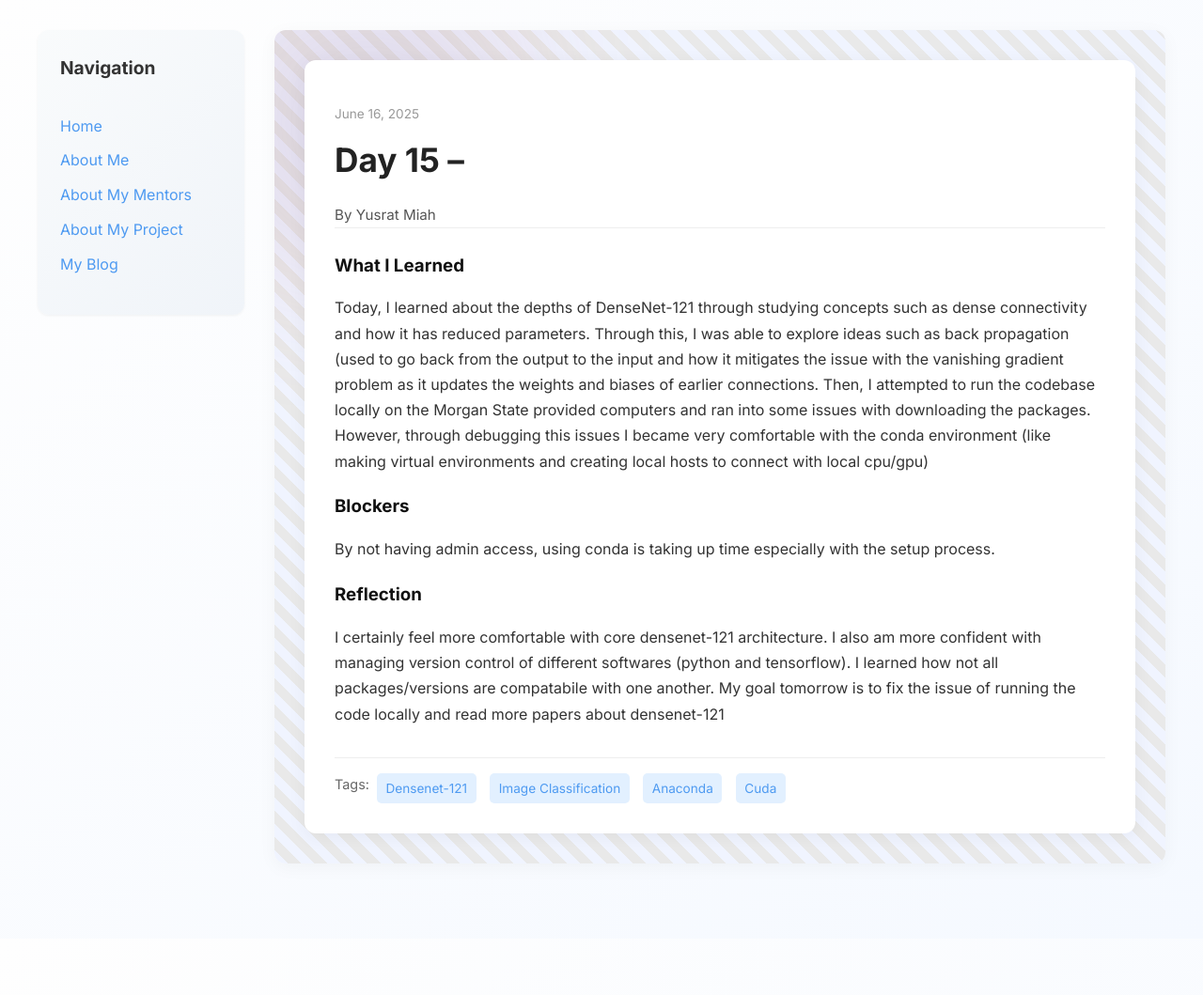
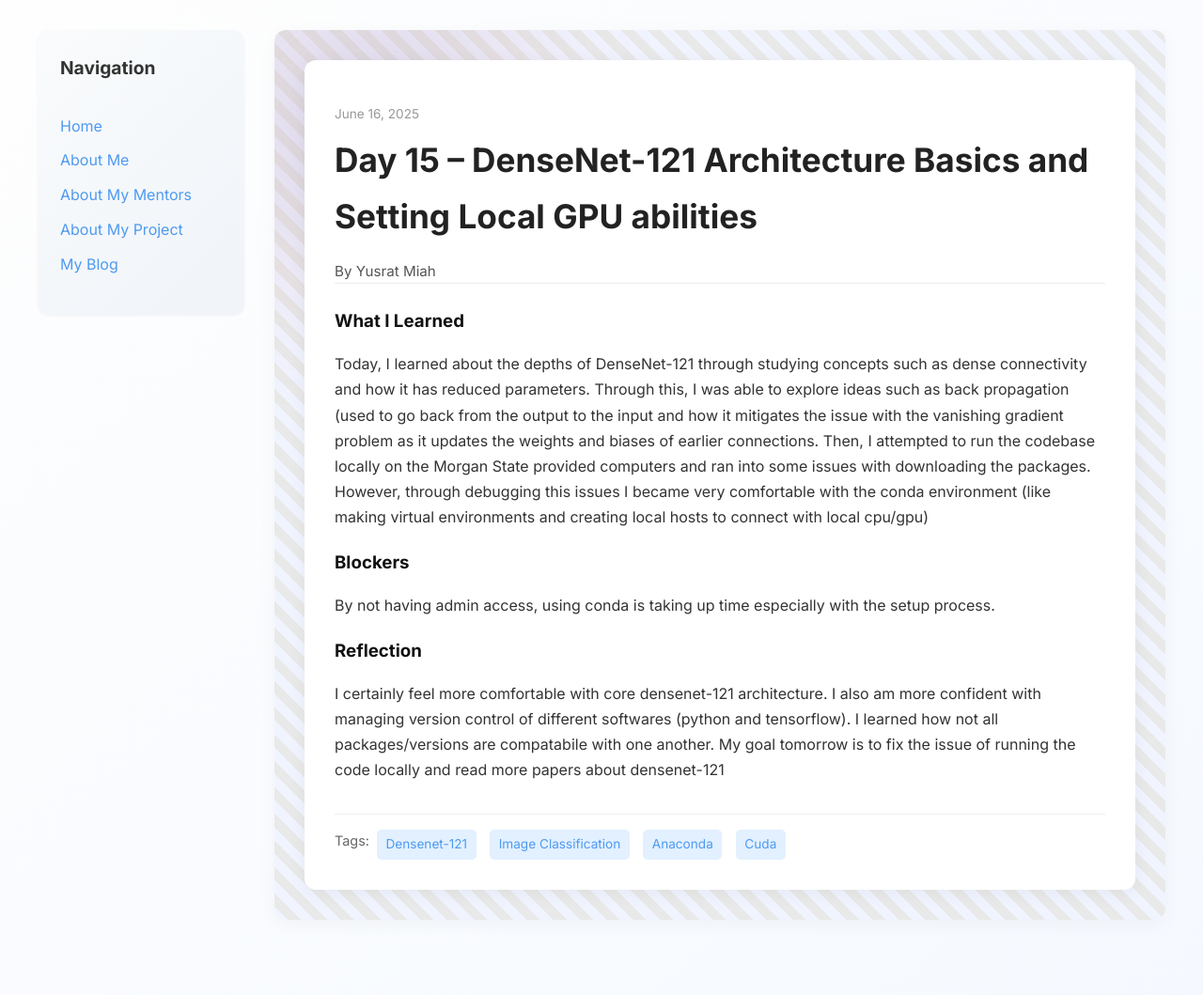
Before and after one commit to yusratmiah/yusratmiah.github.io, a Jekyll site: the page built from _posts/2025-06-16-day-15.md, in a window 1280 px wide. Shown: the whole page at 94% size. Built offline with Jekyll 4.4.1, drawn with Linux system fonts in a browser that asks for light colours; before the commit the page ends 999 px from its top, so only the background shows below that.

Commit message:
Update 2025-06-16-day-15.md

```diff
--- a/_posts/2025-06-16-day-15.md
+++ b/_posts/2025-06-16-day-15.md
@@ -1,6 +1,6 @@
 ---
 layout: post
-title: "Day 15 – "
+title: "Day 15 – DenseNet-121 Architecture Basics and Setting Local GPU abilities"
 date: 2025-06-16
 author: Yusrat Miah
 permalink: /day15.html
```
